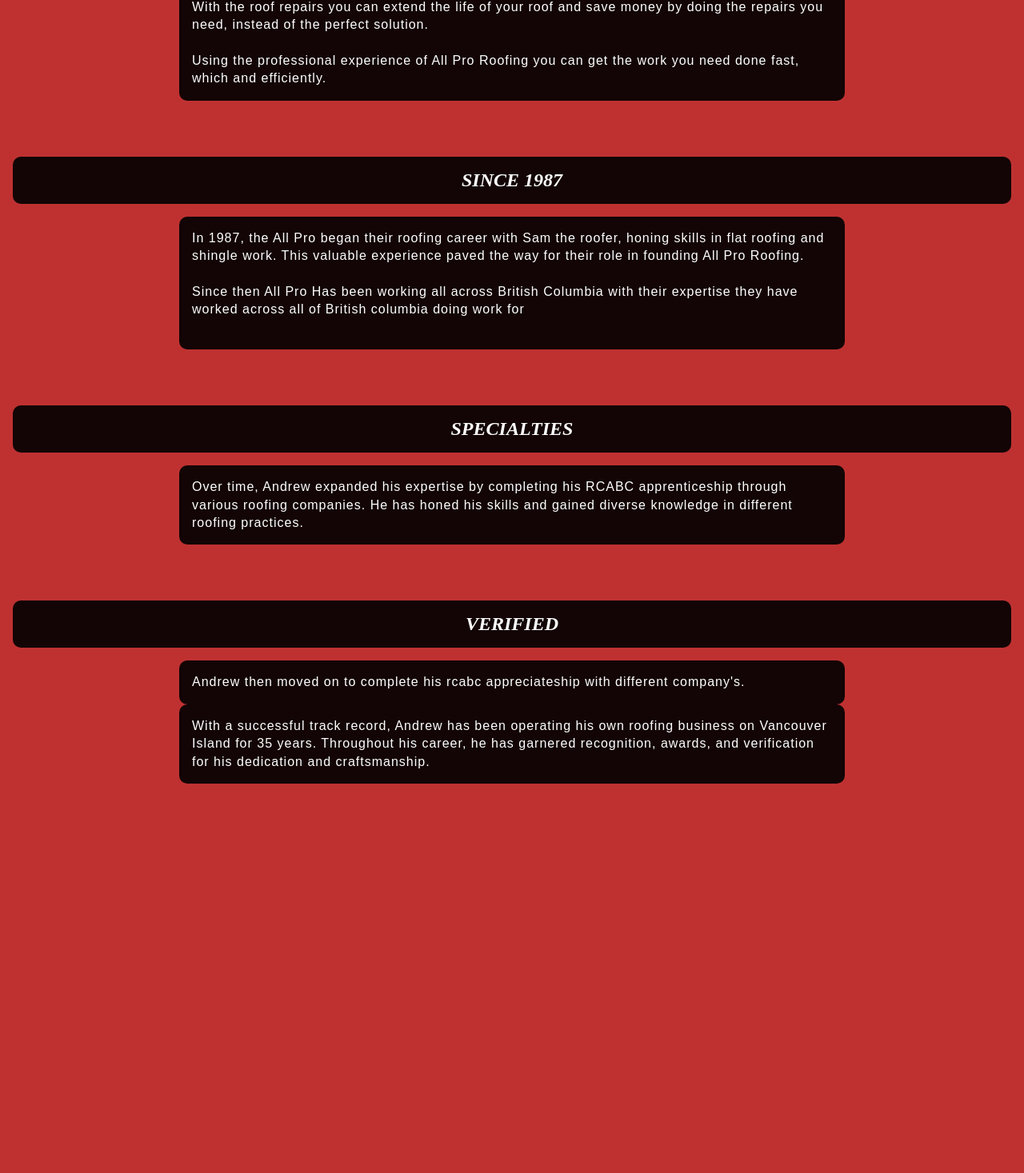
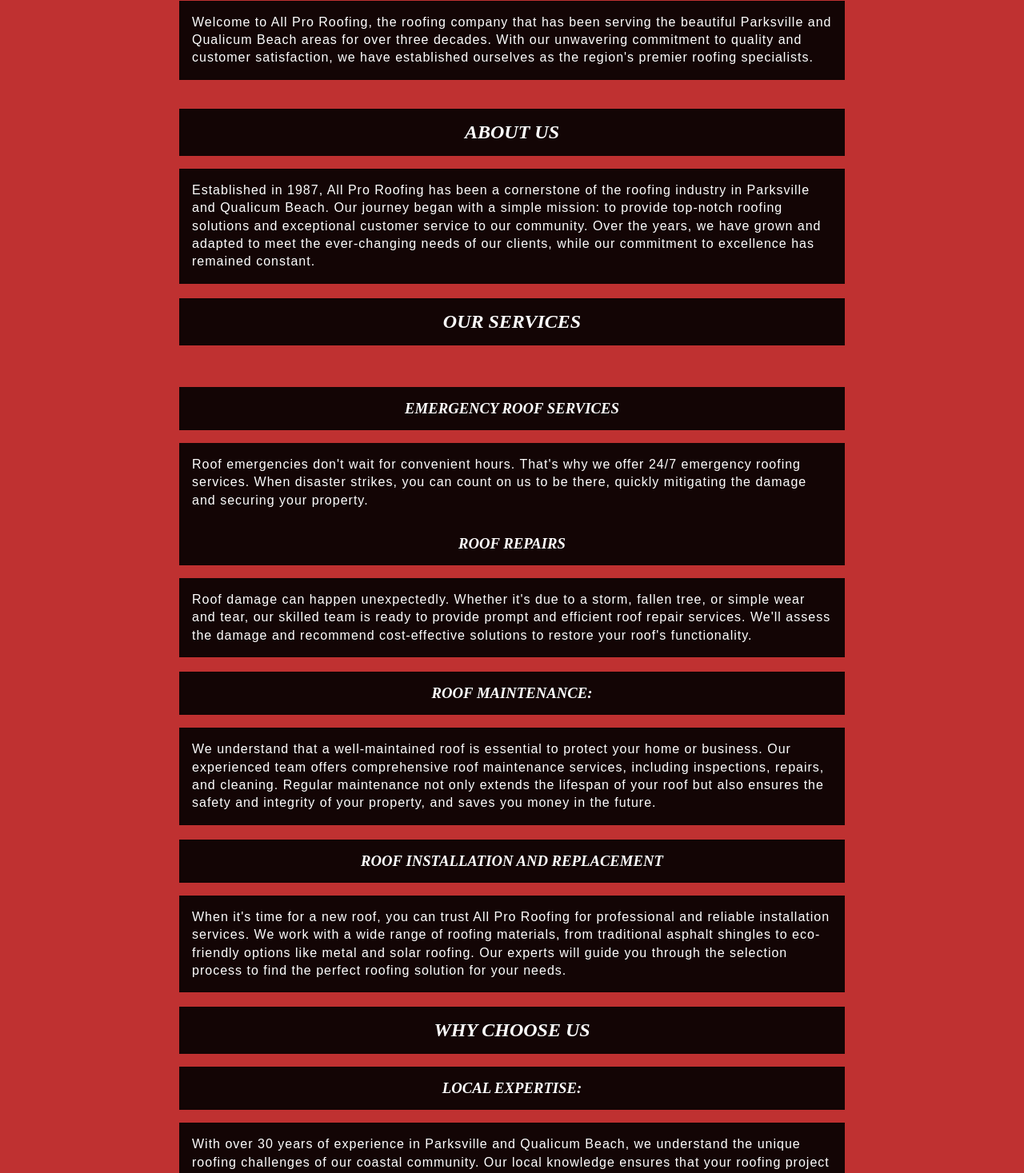
Before and after one commit to AllProRoofing/aprVanIsle2023, a SvelteKit app: page / in a window 1280 px wide. Shown: the part 355-1822 px from the top of the page at 80% size. Before the commit the page ends 1408 px from the top, so only its background shows below. Built offline with nearby package versions, Linux system fonts and the light colour scheme.

Commit message:
adding a lot more and ironed out a bunch of kinks

```diff
--- a/src/app.html
+++ b/src/app.html
@@ -29,9 +29,8 @@
             currentWindowSize[1] !== initialWindowSize[1]
         ) {
             // If changed, then throw warning
-            alert(
-                "Window size change detected!\n\nYou're not in trouble or anything! Please note that this site is designed in a way where various visual elements are configured on load. Resizing the window may cause some issues.\n\nIf you encounter problems, simply reloading the page should fix them!"
-            );
+            //alert("Window size change detected!\n\nYou're not in trouble or anything! Please note that this site is designed in a way where various visual elements are configured on load. Resizing the window may cause some issues.\n\nIf you encounter problems, simply reloading the page should fix them!"
+            //);
 
             // Update the initial window size to the current size
             initialWindowSize = currentWindowSize;
@@ -52,7 +51,7 @@
 
 <style>
     :root {
-        --borderRadius: 10px;
+        --borderRadius: 0px;
 
         --colorPrimary: #BF3131;
         --colorBgPrimary: #ddDDdd;
@@ -103,9 +102,12 @@
         font-style: italic;
         font-weight: bolder;
         text-transform: uppercase;
+        margin: auto;
+        margin-bottom: 1rem;
         padding: var(--stdPadding);
         text-align: center;
         width: calc((100%) - 2(var(--stdPadding)));
+        max-width: 50rem;
     }
 
     p {
--- a/src/routes/+page.svelte
+++ b/src/routes/+page.svelte
@@ -1,11 +1,8 @@
 <script>
-    import { onMount } from 'svelte';
+    import {onMount} from "svelte";
 
-    import HomeHeader from './homeHeader.svelte';
-    import Navbar from './navbar.svelte';
-    import Since1987 from './since1987.svelte';
-    import Specialty from './specialty.svelte';
-    import VerifiedAndAwarded from './verifiedAndAwarded.svelte';
+    import Navbar from "./navbar.svelte";
+
     async function setSpacerSize() {
         return new Promise((resolve) => {
             setTimeout(() => {
@@ -41,91 +38,91 @@
         }
     });
 </script>
+
+<div>
     <Navbar />
-
     <div id="spacer">
     you shouldn't see this 🤔
     </div>
 
-
-<HomeHeader />
-<br />
-<br />
-<br />
-<Since1987 />
-<br />
-<br />
-<br />
-<Specialty />
-<br />
-<br />
-<br />
-<VerifiedAndAwarded />
-<br />
-<br />
     <br />
 
-<style>
-:root {
-    --borderRadius: 10px;
+    <div>
+        <h1> All Pro Roofing - Your Trusted Roofing Experts in Parksville & Qualicum Beach Since 1987 </h1>
 
-    --colorPrimary: #BF3131;
-    --colorBgPrimary: #ddDDdd;
-    --colorBgSecondary: rgba(0, 0, 0 ,0.9);
-    --colorTextLight: #000;
-    --colorTextDark: #fff;
+        <p>
+            Welcome to All Pro Roofing, the roofing company that has been serving the beautiful Parksville and Qualicum Beach areas for over three decades. With our unwavering commitment to quality and customer satisfaction, we have established ourselves as the region's premier roofing specialists.
+        </p>
+        <br/>
 
-    --fontPrimary: sans-serif;
+        <br>
 
-    --stdMargin: 1rem;
-    --stdPadding: 1rem;
-}
+        <h2> About Us </h2>
+        <p>
+            Established in 1987, All Pro Roofing has been a cornerstone of the roofing industry in Parksville and Qualicum Beach. Our journey began with a simple mission: to provide top-notch roofing solutions and exceptional customer service to our community. Over the years, we have grown and adapted to meet the ever-changing needs of our clients, while our commitment to excellence has remained constant.
+        </p>
+        <br/>
 
-:link {
-    color: var(--colorPrimary);
-    cursor: pointer;
-    text-decoration: none;
-}
+        <h2> Our Services </h2>
+        <br/><br/>
 
-* {
-    border-radius: var(--borderRadius);
-    transition-duration: 200ms;
-}
+        <h3> Emergency Roof Services </h3>
+        <p>
+            Roof emergencies don't wait for convenient hours. That's why we offer 24/7 emergency roofing services. When disaster strikes, you can count on us to be there, quickly mitigating the damage and securing your property.
+        </p>
 
-body {
-    aspect-ratio: auto;
-        height: auto;
-            min-height: 110vw;
-        width: auto;
-    background-color: var(--colorPrimary);
-    border-radius: var(--borderRadius);
-    font-family: sans-serif;
-    margin: 0px;
-    padding: 0px;
-    overflow-x: hidden;
-}
+        <h3> Roof Repairs</h3>
+        <p>
+            Roof damage can happen unexpectedly. Whether it's due to a storm, fallen tree, or simple wear and tear, our skilled team is ready to provide prompt and efficient roof repair services. We'll assess the damage and recommend cost-effective solutions to restore your roof's functionality.
+        </p>
+        <br/>
 
-h1, h2, h3, h4, h5, h6 {
-    background-color: var(--colorBgSecondary);
-    color: var(--colorTextDark);
-    margin: var(--stdMargin);
-    font-family: serif;
-        font-style: italic;
-        font-weight: bolder;
-        text-transform:uppercase;
-    padding: var(--stdPadding);
-    text-align: center;
-    width: calc((100%) - 2(var(--stdPadding)));
-}
+        <h3> Roof Maintenance: </h3>
+        <p>
+            We understand that a well-maintained roof is essential to protect your home or business. Our experienced team offers comprehensive roof maintenance services, including inspections, repairs, and cleaning. Regular maintenance not only extends the lifespan of your roof but also ensures the safety and integrity of your property, and saves you money in the future.
+        </p>
+        <br/>
 
-p {
-    background-color: var(--colorBgSecondary);
-    color: var(--colorTextDark);
-    font-family: sans-serif;
-        letter-spacing: 1px;
-        line-height: 1.4rem;
-    margin: auto;
-    padding: var(--stdPadding);
-    max-width: 50rem;
-}
-</style>
+        <h3> Roof Installation And Replacement </h3>
+        <p>
+            When it's time for a new roof, you can trust All Pro Roofing for professional and reliable installation services. We work with a wide range of roofing materials, from traditional asphalt shingles to eco-friendly options like metal and solar roofing. Our experts will guide you through the selection process to find the perfect roofing solution for your needs.
+        </p>
+        <br/>
+
+        <h2> Why Choose Us </h2>
+            <h3>Local Expertise:</h3>
+            <p>With over 30 years of experience in Parksville and Qualicum Beach, we understand the unique roofing challenges of our coastal community. Our local knowledge ensures that your roofing project is tailored to withstand the Pacific Northwest's climate.
+            </p>
+            <br/>
+            <br/>
+            <br/>
+
+            <h3>Quality Materials:</h3>
+            <p>We source the finest roofing materials available to ensure durability and longevity. Your investment in a roof from All Pro Roofing is an investment in the future protection of your property.
+            </p>
+            <br/>
+            <br/>
+            <br/>
+
+            <h3>Skilled Craftsmanship:</h3>
+            <p>Our team of highly trained and certified roofers takes pride in their work. We adhere to industry best practices, delivering top-quality results on every project.
+            </p>
+            <br/>
+            <br/>
+            <br/>
+
+            <h3>Customer-Centric Approach:</h3>
+            <p>We value your trust and satisfaction above all else. Our customer-centric approach means open communication, transparency, and a commitment to meeting your unique needs.
+            </p>
+            <br/>
+            <br/>
+            <br/>
+
+            <h3>Licensed and Insured:</h3>
+            <p>Rest easy knowing that All Pro Roofing is fully licensed and insured. Your property and investment are in safe hands.
+            </p>
+            <br/>
+            <br/>
+            <br/>
+    </div>
+</div>
--- a/src/routes/specialty.svelte
+++ b/src/routes/specialty.svelte
@@ -2,6 +2,9 @@
     <h2> specialties </h2>
     <p>
         Over time, Andrew expanded his expertise by completing his RCABC apprenticeship through various roofing companies.
-        He has honed his skills and gained diverse knowledge in different roofing practices.
+        <br/><br/>
+        He has honed his skills and gained diverse knowledge in different roofing practices. and is offering his services in roof repairs to those in Parksville, Quallicum Beach, and other local areas.
+        <br/><br/>
+
     </p>
 </div>
```
Also changed, not shown: src/routes/old+page.svelte (added, +70 -0 lines). Lines whose indentation alone changed are shown as unchanged.
